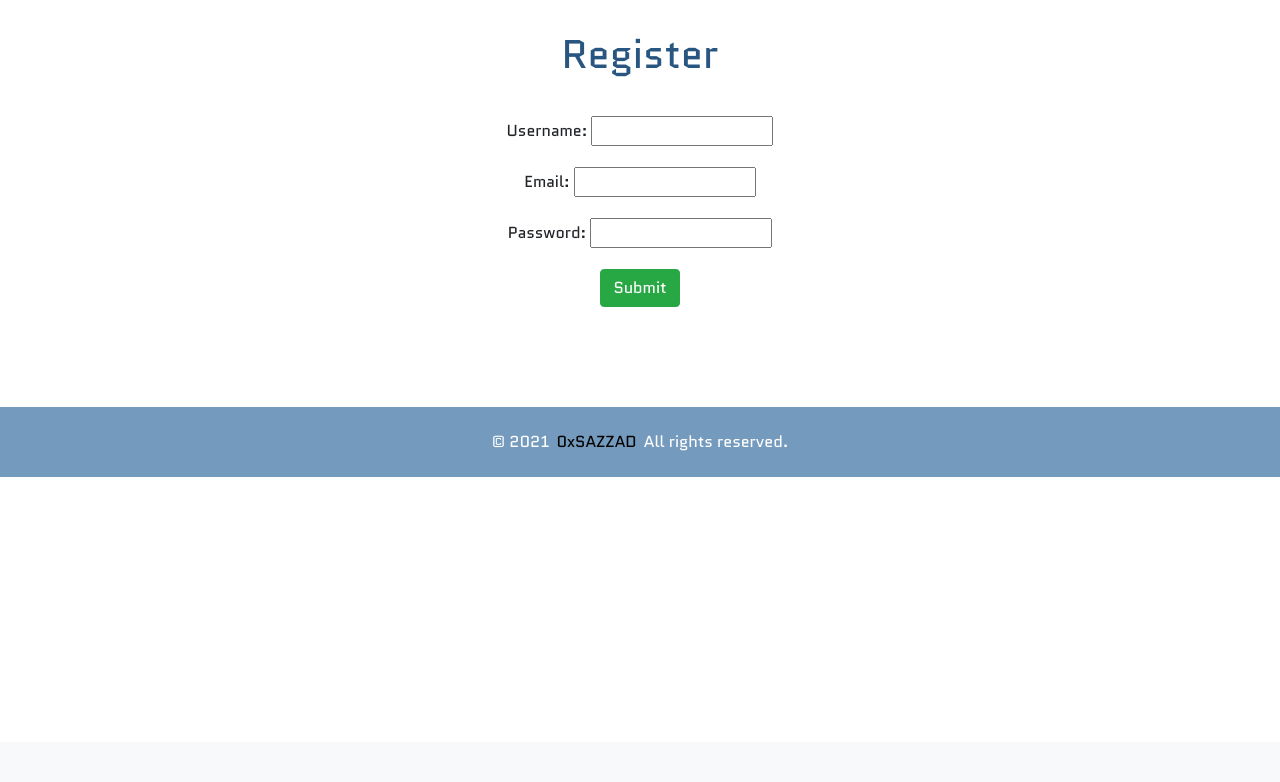
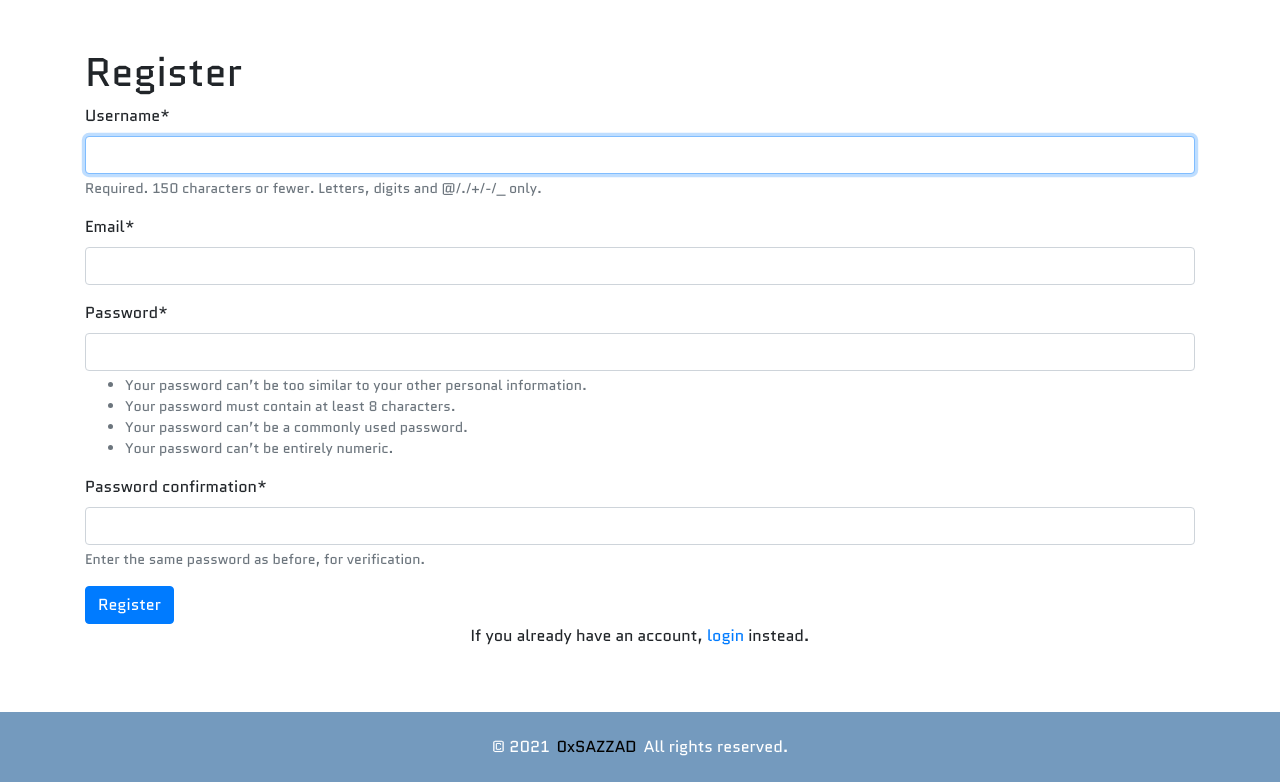
Before and after one commit to sazzad1337/CTF, a Django app: page /registration/ in a window 1280 px wide. Shown: the part 58-840 px from the top of the page. Before the commit the page ends 535 px from the top, so only its background shows below. Run offline with Django 3.2, Linux system fonts and the light colour scheme; some libraries are stand-ins or nearby versions.

Commit message:
some modification

```diff
--- a/CTF/settings.py
+++ b/CTF/settings.py
@@ -28,7 +28,7 @@ SECRET_KEY = 'django-insecure-bn^nd(o24@#07)hd33f)85#vsxkp8qdch#a8x=)j5+c0pw2xjz
 # SECURITY WARNING: don't run with debug turned on in production!
 DEBUG = True
 
-ALLOWED_HOSTS = ['3101-103-147-183-52.ngrok.io','127.0.0.1',]
+ALLOWED_HOSTS = ['3875-182-48-72-23.ngrok.io','127.0.0.1',]
 
 
 # Application definition
@@ -41,7 +41,10 @@ INSTALLED_APPS = [
     'django.contrib.messages',
     'django.contrib.staticfiles',
     'players',
+    'crispy_forms',
 ]
+
+CRISPY_TEMPLATE_PACK = 'bootstrap4'
 
 MIDDLEWARE = [
     'django.middleware.security.SecurityMiddleware',
--- a/players/admin.py
+++ b/players/admin.py
@@ -1,5 +1,6 @@
 from django.contrib import admin
 
 # Register your models here.
-from players.models import players_list
+from players.models import players_list, Profile
 admin.site.register(players_list)
+admin.site.register(Profile)
--- a/players/apps.py
+++ b/players/apps.py
@@ -4,3 +4,6 @@ from django.apps import AppConfig
 class PlayersConfig(AppConfig):
     default_auto_field = 'django.db.models.BigAutoField'
     name = 'players'
+
+    def ready(self):
+        import players.signals
--- a/players/forms.py
+++ b/players/forms.py
@@ -1,7 +1,31 @@
 from django import forms
 from players import models
+from .models import Profile
+
+from django.contrib.auth.forms import UserCreationForm
+from django.contrib.auth.models import User
 
 class PlayerRegister(forms.ModelForm):
     class Meta:
         model = models.players_list
         fields = "__all__"
+
+class UserRegisterForm(UserCreationForm):
+    email = forms.EmailField()
+
+    class Meta:
+        model = User
+        fields = ['username', 'email', 'password1', 'password2']
+
+
+class UserUpdateForm(forms.ModelForm):
+    email = forms.EmailField()
+
+    class Meta:
+        model = User
+        fields = ['username', 'email']
+
+class ProfileUpdateForm(forms.ModelForm):
+    class Meta:
+        model = Profile
+        fields = ['country']
--- a/players/models.py
+++ b/players/models.py
@@ -1,5 +1,5 @@
 from django.db import models
-
+from django.contrib.auth.models import User
 # Create your models here.
 class players_list(models.Model):
     username = models.CharField(max_length=20)
@@ -14,3 +14,10 @@ class scoreboard(models.Model):
     username = models.CharField(max_length=20)
     score = models.IntegerField()
     password = models.CharField(max_length=8)
+
+
+class Profile(models.Model):
+    user = models.OneToOneField(User, on_delete=models.CASCADE)
+    country = models.CharField(default='null', max_length=30)
+    def __str__(self):
+        return f'{self.user.username} Profile'
--- a/players/urls.py
+++ b/players/urls.py
@@ -8,5 +8,7 @@ urlpatterns = [
     path('scoreboard/', views.scoreboard, name = 'scoreboard'),
     path('registration/', views.register, name = 'registration'),
     path('challenges/', views.challenges, name = 'challenges'),
-    path('f/', views.f, name = ''),
+    path('login/', views.login_page, name = 'l'),
+    path('logout/', views.logout_request, name = 'loggedout'),
+    path('profile/', views.profile, name = 'profile'),
 ]
--- a/players/views.py
+++ b/players/views.py
@@ -1,12 +1,26 @@
-from django.shortcuts import render
-from django.http import HttpResponse
+from django.shortcuts import render, redirect
+from django.http import HttpResponse, HttpResponseRedirect
 from players import forms
+
+from django.contrib.auth import authenticate, login, logout
+from django.contrib.auth.decorators import login_required
+from django.urls import reverse
+from django.contrib.auth.forms import UserCreationForm, UserChangeForm
+
+from .forms import UserRegisterForm, UserUpdateForm, ProfileUpdateForm
+from django.contrib import messages
+from django.contrib.auth.forms import AuthenticationForm
+
+from django.contrib.auth.models import User
+from .models import Profile
 
 # Create your views here.
 from .models import * #or users_list
+
 def users_list(request):
-    user = players_list.objects.order_by('username')
-    diction = {'players_list': user, 'title': "Users"}
+    user = User.objects.values()
+    co = Profile.objects.values()
+    diction = {'players_list': user, 'title': "Users", 'con':co}
     return render(request, 'players/users.html', context = diction)
 
 
@@ -14,24 +28,73 @@ def home(request):
     diction = {'title': "Home"}
     return render(request, 'players/home.html', context = diction)
 
+@login_required
 def challenges(request):
     diction = {'title': "Challenges"}
     return render(request, 'players/challenges.html', context = diction)
 
-def f(request):
-    diction = {'title': "Challenges"}
-    return render(request, 'players/footer.html', context = diction)
+def login_page(request):
+    if request.method == "POST":
+        form = AuthenticationForm(request, data=request.POST)
+        if form.is_valid():
+            username = form.cleaned_data.get('username')
+            password = form.cleaned_data.get('password')
+            user = authenticate(username=username, password=password)
+            if user is not None:
+                login(request, user)
+                messages.info(request, f"You are now logged in as {username}.")
+                return redirect("players:challenges")
+            else:
+                messages.error(request,"Invalid username or password.")
+        else:
+            messages.error(request,"Invalid username or password.")
+    form = AuthenticationForm()
+    diction = {'title': "Login", 'form':form}
+    return render(request, 'players/login.html', context = diction)
+
+
+
+
+def logout_request(request):
+    diction = {'title':"Logged Out"}
+    logout(request)
+    messages.info(request, "You have successfully logged out.")
+    return render(request, 'players/logout.html', context = diction)
+
+
+
 
 def scoreboard(request):
     diction = {'title':"Scoreboard"}
     return render(request, 'players/scoreboard.html', context = diction)
 
 def register(request):
-    form = forms.PlayerRegister()
     if request.method == "POST":
-        form = forms.PlayerRegister(request.POST)
+        form = UserRegisterForm(request.POST)
         if form.is_valid():
-            form.save(commit=True)
-            return home(request)
-    diction = {'title': "Registration", "reg_form":form}
+            form.save()
+            username = form.cleaned_data.get('username')
+            messages.success(request, f'Hi {username}, your account is created successfully')
+            return redirect('players:l')
+    else:
+        form = UserRegisterForm()
+
+    diction = {'title': "Registration", 'form':form}
     return render(request, 'players/register.html', context = diction)
+
+
+def profile(request):
+    if request.method == 'POST':
+        u_form = UserUpdateForm(request.POST, instance=request.user)
+        p_form = ProfileUpdateForm(request.POST,request.FILES,instance=request.user.profile)
+        if u_form.is_valid() and p_form.is_valid():
+            u_form.save()
+            p_form.save()
+            messages.success(request, f'Your account has been updated!')
+            return redirect('players:profile')
+
+    else:
+        u_form = UserUpdateForm(instance=request.user)
+        p_form = ProfileUpdateForm(instance=request.user.profile)
+    diction = {'title':"Profile", 'u_form':u_form, 'p_form':p_form}
+    return render(request, 'players/profile.html', context = diction)
--- a/templates/players/base.html
+++ b/templates/players/base.html
@@ -34,9 +34,24 @@
       </ul>
 
     </div>
+    {% if user.is_authenticated %}
+
     <ul class="nav justify-content-end">
       <li class="nav-item">
-        <a class="nav-link" href="{% url 'players:scoreboard' %}" style="text-align:right; border-radius: 5px;
+        <a class="nav-link" href="{% url 'players:profile' %}" style="text-align:right; border-radius: 5px;
+        color:white; border-style: solid;
+        border-width: 1px;padding-left: 10px; padding-top:5px; padding-bottom:5px; padding-right: 10px;background-color:#285680;" class="nav-link">Profile</a>
+      </li>
+      <li class="nav-item">
+        <a class="nav-link" href="{% url 'players:loggedout' %}" style="text-align:right; border-radius: 5px;
+        color:white; margin-left: 8px; border-style: solid;
+        border-width: 1px;padding-left: 10px; padding-top:5px; padding-bottom:5px; padding-right: 10px;background-color:#285680;" class="nav-link">Logout</a>
+      </li>
+    </ul>
+    {% else %}
+    <ul class="nav justify-content-end">
+      <li class="nav-item">
+        <a class="nav-link" href="{% url 'players:l' %}" style="text-align:right; border-radius: 5px;
         color:white; border-style: solid;
         border-width: 1px;padding-left: 10px; padding-top:5px; padding-bottom:5px; padding-right: 10px;background-color:#285680;" class="nav-link">Login</a>
       </li>
@@ -46,15 +61,22 @@
         border-width: 1px;padding-left: 10px; padding-top:5px; padding-bottom:5px; padding-right: 10px;background-color:#285680;" class="nav-link">Register</a>
       </li>
     </ul>
+    {% endif %}
   </nav>
 <link rel="stylesheet" href="{% static 'css/global.css' %}">
+<div class="container-fluid">
     {% block body %}
 
 
+
+
+
     {% endblock %}
+</div>
     <link rel="stylesheet" href="{% static 'css/footer.css' %}">
-    <footer>
-        <div class="bottom section-padding">
+
+<footer>
+    <div class="bottom section-padding">
 			<div class="container">
 				<div class="row">
 					<div class="col-md-12 text-center">
@@ -65,8 +87,8 @@
 				</div>
 			</div>
 		</div>
-    </footer>
-    <script src="https://cdn.jsdelivr.net/npm/jquery@3.5.1/dist/jquery.slim.min.js" integrity="sha384-DfXdz2htPH0lsSSs5nCTpuj/zy4C+OGpamoFVy38MVBnE+IbbVYUew+OrCXaRkfj" crossorigin="anonymous"></script>
+</footer>
+<script src="https://cdn.jsdelivr.net/npm/jquery@3.5.1/dist/jquery.slim.min.js" integrity="sha384-DfXdz2htPH0lsSSs5nCTpuj/zy4C+OGpamoFVy38MVBnE+IbbVYUew+OrCXaRkfj" crossorigin="anonymous"></script>
 <script src="https://cdn.jsdelivr.net/npm/bootstrap@4.6.1/dist/js/bootstrap.bundle.min.js" integrity="sha384-fQybjgWLrvvRgtW6bFlB7jaZrFsaBXjsOMm/tB9LTS58ONXgqbR9W8oWht/amnpF" crossorigin="anonymous"></script>
 </body>
 </html>
--- a/templates/players/challenges.html
+++ b/templates/players/challenges.html
@@ -3,10 +3,6 @@
 {% block body %}
 
 
-<link rel="stylesheet" href="https://maxcdn.bootstrapcdn.com/bootstrap/4.0.0/css/bootstrap.min.css" integrity="sha384-Gn5384xqQ1aoWXA+058RXPxPg6fy4IWvTNh0E263XmFcJlSAwiGgFAW/dAiS6JXm" crossorigin="anonymous">
-<script src="https://code.jquery.com/jquery-3.2.1.slim.min.js" integrity="sha384-KJ3o2DKtIkvYIK3UENzmM7KCkRr/rE9/Qpg6aAZGJwFDMVNA/GpGFF93hXpG5KkN" crossorigin="anonymous"></script>
-<script src="https://cdnjs.cloudflare.com/ajax/libs/popper.js/1.12.9/umd/popper.min.js" integrity="sha384-ApNbgh9B+Y1QKtv3Rn7W3mgPxhU9K/ScQsAP7hUibX39j7fakFPskvXusvfa0b4Q" crossorigin="anonymous"></script>
-<script src="https://maxcdn.bootstrapcdn.com/bootstrap/4.0.0/js/bootstrap.min.js" integrity="sha384-JZR6Spejh4U02d8jOt6vLEHfe/JQGiRRSQQxSfFWpi1MquVdAyjUar5+76PVCmYl" crossorigin="anonymous"></script>
 
 
 <h1 style="color:#285680;text-align:center;padding-top: 30px;padding-bottom:30px;">Challenges</h1>
--- a/templates/players/register.html
+++ b/templates/players/register.html
@@ -1,13 +1,19 @@
 
 {% extends "players/base.html" %}
+{% load static %}
+{% block body %}
+{% load crispy_forms_tags %}
+<!--Register-->
+<div class="container py-5">
+	<h1>Register</h1>
+	<form method="POST">
+		{% csrf_token %}
+		{{ form|crispy }}
+		<button class="btn btn-primary" type="submit">Register</button>
+	</form>
+	<p class="text-center">If you already have an account, <a href="/login">login</a> instead.</p>
+</div>
 
-{%block body%}
-<h1 style="color:#285680;text-align:center;padding-top: 30px;padding-bottom: 30px;">Register</h1>
-<div style="padding-bottom: 100px;text-align:center">
-<form action="" method="POST">
-  {{ reg_form.as_p }}
-  {% csrf_token %}
-  <button type="submit" class="btn btn-success">Submit</button>
-</form>
-</div>
+
+
 {% endblock %}
```
Also changed, not shown: templates/players/users.html (+38 -1 lines), db.sqlite3.
